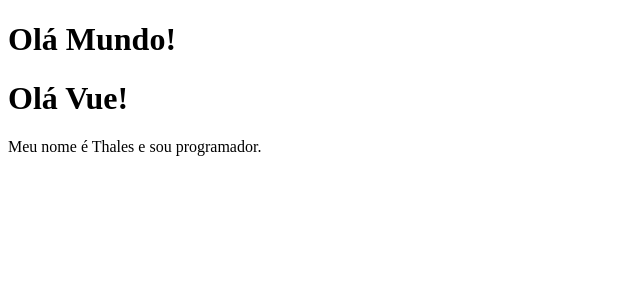
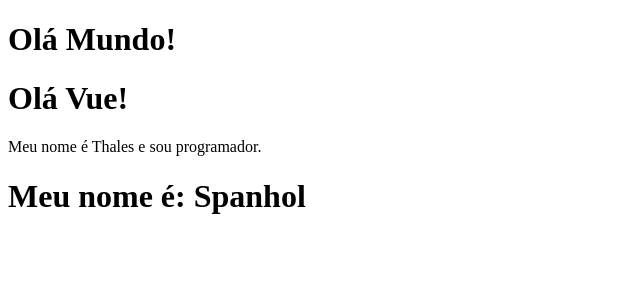
Before and after one commit to thspanhol/second-vue, a Vue app: page / in a window 1280 px wide. Shown: the top 300 px of the page, without its empty margins (0-640 px from the left). Built offline with nearby package versions, Linux system fonts and the light colour scheme.

Commit message:
life cycle

```diff
--- a/src/App.vue
+++ b/src/App.vue
@@ -1,15 +1,18 @@
 <template>
   <h1>Olá Mundo!</h1>
   <PrimeiroComponente />
+  <LifeCycle />
 </template>
 
 <script>
 import PrimeiroComponente from './components/PrimeiroComponente.vue'
+import LifeCycle from './components/LifeCycle.vue';
 
 export default {
   name: 'App',
   components: {
-    PrimeiroComponente
+    PrimeiroComponente,
+    LifeCycle,
   },
 }
 </script>
--- /dev/null
+++ b/src/components/LifeCycle.vue
@@ -0,0 +1,24 @@
+<template>
+    <h1>Meu nome é: {{ nome }}</h1>
+</template>
+
+<script>
+export default {
+    name: 'LifeCycle',
+    data() {
+        return {
+            nome: 'Ainda não sei'
+        }
+    },
+    created() {
+        setTimeout(() => {
+            this.nome = 'Thales'
+        }, 1000);
+    },
+    mounted() {
+        setTimeout(() => {
+            this.nome = 'Spanhol'
+        }, 2000);
+    }
+}
+</script>
```
